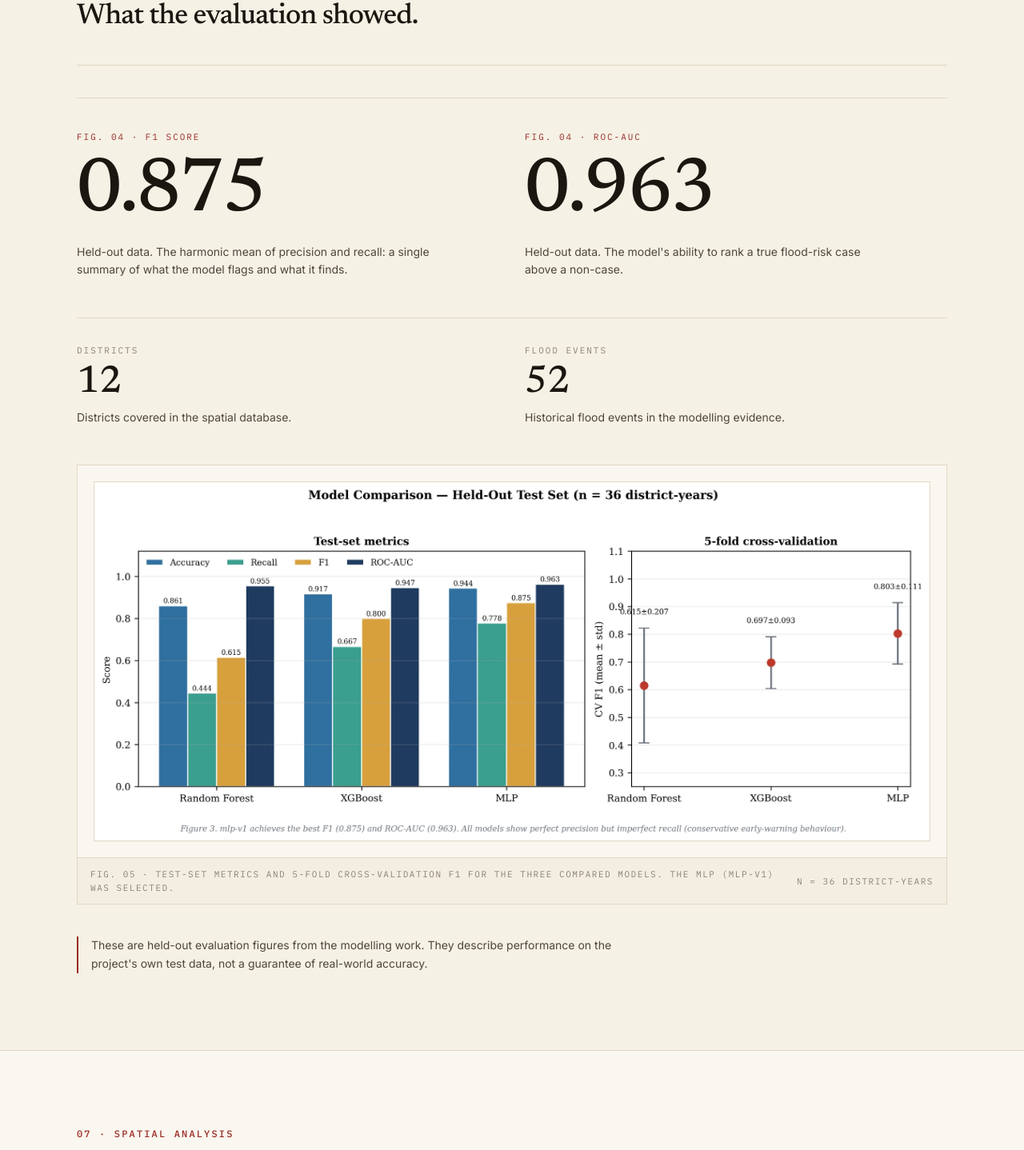
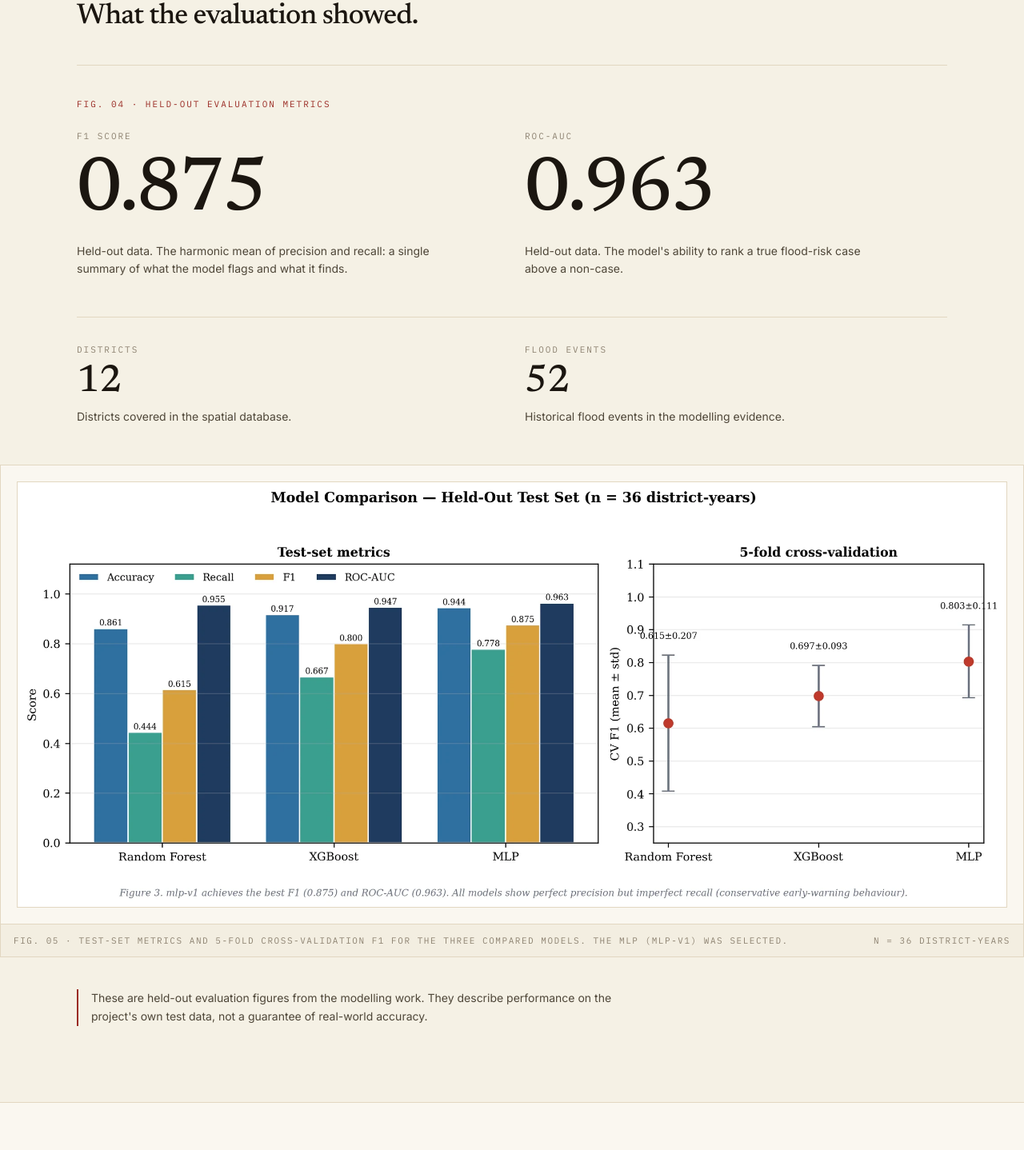
Before and after one commit to Adilmhr1262/aadil-portfolio-v2, a Next.js app: page /work/flood-dss in a window 1280 px wide. Shown: the part 5720-7158 px from the top of the page at 80% size. Built offline with nearby package versions, Linux system fonts and the light colour scheme.

Commit message:
Stage 5: art-direction polish pass on Flood DSS case study

```diff
--- a/src/components/case-study/Interfaces.tsx
+++ b/src/components/case-study/Interfaces.tsx
@@ -1,11 +1,11 @@
 import Reveal from "../Reveal";
-import { AssetPlaceholder, CaseImage } from "./primitives";
+import { CaseImage, Figure } from "./primitives";
 import { floodDss, floodFigures } from "@/content/case-studies/flood-dss";
 
 /**
  * Three interface surfaces, three different editorial treatments.
  * Genuine project captures replace the placeholders wherever they exist;
- * the public portal keeps an honest placeholder.
+ * the public portal keeps an honest, intentionally designed placeholder.
  */
 export default function Interfaces() {
   const [authority, portal, mobile] = floodDss.interfaces;
@@ -33,9 +33,9 @@ export default function Interfaces() {
             ))}
           </Reveal>
         </div>
-        <CaseImage no="10" figure={floodFigures.dashboardOverview} className="mt-8" />
-        <CaseImage no="11" figure={floodFigures.decisionSupport} className="mt-8" />
-        <CaseImage no="12" figure={floodFigures.alertCenter} className="mt-8" />
+        <CaseImage no="10" figure={floodFigures.dashboardOverview} bleed className="mt-10" />
+        <CaseImage no="11" figure={floodFigures.decisionSupport} className="mt-10" />
+        <CaseImage no="12" figure={floodFigures.alertCenter} className="mt-10" />
       </article>
 
       <article className="grid grid-cols-1 gap-8 md:grid-cols-12 md:gap-10">
@@ -61,9 +61,23 @@ export default function Interfaces() {
           </Reveal>
         </div>
         <div className="md:col-span-7">
-          <Reveal delay={120}>
-            <AssetPlaceholder label={portal.placeholder} />
-          </Reveal>
+          <Figure
+            no="13"
+            caption="Public portal capture not in the project archive"
+            meta="Asset pending"
+          >
+            <div className="flex min-h-64 flex-col items-center justify-center gap-4 bg-paper px-6 py-16 text-center md:min-h-80 md:py-20">
+              <p className="font-mono text-[11px] uppercase tracking-[0.2em] text-muted">
+                Public portal · Next.js
+              </p>
+              <div aria-hidden="true" className="h-px w-16 bg-line" />
+              <p className="max-w-md text-sm leading-relaxed text-ink-soft">
+                The portal serves district risk maps, active alerts, and safety
+                guidance without login. No interface capture exists in the
+                current project archive; one will be added when available.
+              </p>
+            </div>
+          </Figure>
         </div>
       </article>
 
@@ -89,9 +103,9 @@ export default function Interfaces() {
             ))}
           </Reveal>
         </div>
-        <div className="mt-8 grid grid-cols-1 gap-8 sm:grid-cols-2">
-          <CaseImage no="13" figure={floodFigures.mobileHome} />
-          <CaseImage no="14" figure={floodFigures.mobileScreens} />
+        <div className="mx-auto mt-10 grid max-w-3xl grid-cols-1 gap-8 sm:grid-cols-2">
+          <CaseImage no="14" figure={floodFigures.mobileHome} />
+          <CaseImage no="15" figure={floodFigures.mobileScreens} />
         </div>
       </article>
     </div>
--- a/src/components/case-study/Results.tsx
+++ b/src/components/case-study/Results.tsx
@@ -56,11 +56,16 @@ function CountUp({
 export default function Results() {
   return (
     <div className="mt-10">
-      <div className="grid grid-cols-1 gap-10 border-t border-line pt-10 md:grid-cols-2 md:gap-8">
+      <Reveal>
+        <p className="font-mono text-[11px] uppercase tracking-[0.18em] text-accent">
+          Fig. 04 · Held-out evaluation metrics
+        </p>
+      </Reveal>
+      <div className="grid grid-cols-1 gap-10 pt-6 md:grid-cols-2 md:gap-8">
         {floodDss.results.primary.map((metric, i) => (
           <Reveal key={metric.label} delay={i * 120}>
-            <p className="font-mono text-[11px] uppercase tracking-[0.18em] text-accent">
-              Fig. 04 · {metric.label}
+            <p className="font-mono text-[11px] uppercase tracking-[0.18em] text-muted">
+              {metric.label}
             </p>
             <p className="mt-3 font-display text-7xl font-medium tracking-tight text-ink md:text-8xl">
               <CountUp end={metric.value} decimals={metric.decimals} />
@@ -90,7 +95,7 @@ export default function Results() {
         </dl>
       </Reveal>
 
-      <CaseImage no="05" figure={floodFigures.modelComparison} className="mt-12" />
+      <CaseImage no="05" figure={floodFigures.modelComparison} bleed className="mt-12" />
 
       <Reveal delay={160}>
         <p className="mt-10 max-w-2xl border-l-2 border-accent pl-4 text-sm leading-relaxed text-ink-soft">
--- a/src/components/case-study/Spatial.tsx
+++ b/src/components/case-study/Spatial.tsx
@@ -38,8 +38,8 @@ export default function Spatial() {
         </ol>
       </Figure>
 
-      <CaseImage no="08" figure={floodFigures.gisRiskMap} className="mt-10" />
-      <CaseImage no="09" figure={floodFigures.gisFramework} className="mt-8" />
+      <CaseImage no="08" figure={floodFigures.gisRiskMap} bleed className="mt-10" />
+      <CaseImage no="09" figure={floodFigures.gisFramework} scrollX className="mt-8" />
     </div>
   );
 }
--- a/src/components/case-study/primitives.tsx
+++ b/src/components/case-study/primitives.tsx
@@ -37,15 +37,17 @@ export function Figure({
   meta,
   children,
   className = "",
+  bleed = false,
 }: {
   no: string;
   caption: string;
   meta?: string;
   children: ReactNode;
   className?: string;
+  bleed?: boolean;
 }) {
   return (
-    <Reveal className={className}>
+    <Reveal className={`${bleed ? "lg:-mx-16 xl:-mx-24" : ""} ${className}`}>
       <figure className="border border-line bg-paper-deep/40">
         {children}
         <figcaption className="flex items-center justify-between gap-4 border-t border-line px-4 py-3 font-mono text-[11px] uppercase tracking-[0.14em] text-muted">
@@ -64,22 +66,33 @@ export function CaseImage({
   no,
   figure,
   className = "",
+  bleed = false,
+  scrollX = false,
 }: {
   no: string;
   figure: CaseFigure;
   className?: string;
+  bleed?: boolean;
+  scrollX?: boolean;
 }) {
   return (
-    <Figure no={no} caption={figure.caption} meta={figure.meta} className={className}>
+    <Figure no={no} caption={figure.caption} meta={figure.meta} className={className} bleed={bleed}>
       <div className="bg-paper p-3 md:p-5">
+        <div className={scrollX ? "overflow-x-auto" : ""}>
           <Image
             src={figure.src}
             width={figure.width}
             height={figure.height}
             alt={figure.alt}
-          sizes="(max-width: 768px) 100vw, 1100px"
-          className="h-auto w-full border border-line"
+            sizes={bleed ? "(max-width: 768px) 100vw, 1400px" : "(max-width: 768px) 100vw, 1100px"}
+            className={`h-auto w-full border border-line ${scrollX ? "min-w-[640px] md:min-w-0" : ""}`}
           />
+        </div>
+        {scrollX && (
+          <p className="mt-2 font-mono text-[10px] uppercase tracking-[0.14em] text-muted md:hidden">
+            Scroll sideways to inspect
+          </p>
+        )}
       </div>
     </Figure>
   );
--- a/src/content/case-studies/flood-dss.ts
+++ b/src/content/case-studies/flood-dss.ts
@@ -77,7 +77,7 @@ export const floodFigures = {
     900,
     "Authority dashboard overview for Sindh: stat cards for active flood alerts, high-risk areas, total historical events, and current risk status; a monthly rainfall trends chart; a flood frequency bar chart; a risk distribution donut; and a recent alerts list.",
     "The authority's home view: alert counts, rainfall trends, risk distribution, and recent warnings for Sindh.",
-    "Live overview"
+    "Step 1 · Live overview"
   ),
   decisionSupport: fig(
     "decision-support.webp",
@@ -85,7 +85,7 @@ export const floodFigures = {
     900,
     "Decision Support view: a high-risk districts table with probabilities, risk levels, model versions, top factors, and recommended actions; active alerts; a latest predictions table; a resource overview of shelters and facilities; and vulnerability hotspots.",
     "High-risk districts with probabilities, contributing factors, and recommended actions.",
-    "Risk explanation"
+    "Step 2 · Risk explanation"
   ),
   alertCenter: fig(
     "alert-center.webp",
@@ -93,7 +93,7 @@ export const floodFigures = {
     900,
     "Alert Center view: a form for issuing a new public alert by district, severity, title, and message; a citizen report triage queue; and an alert history table with severity and timestamps.",
     "Issuing public warnings and triaging community reports.",
-    "Warning workflow"
+    "Step 3 · Warning workflow"
   ),
   mobileHome: fig(
     "mobile-home.webp",
```
Lines whose indentation alone changed are shown as unchanged.
